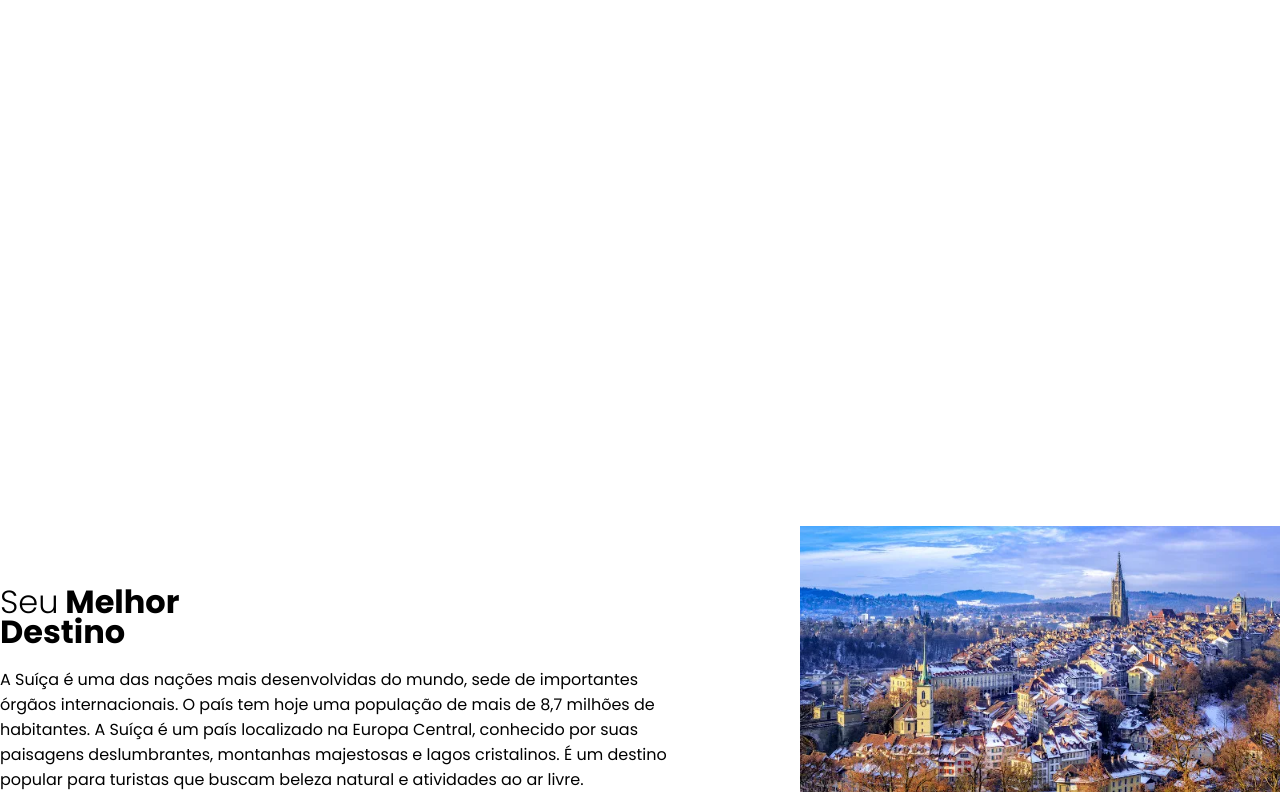
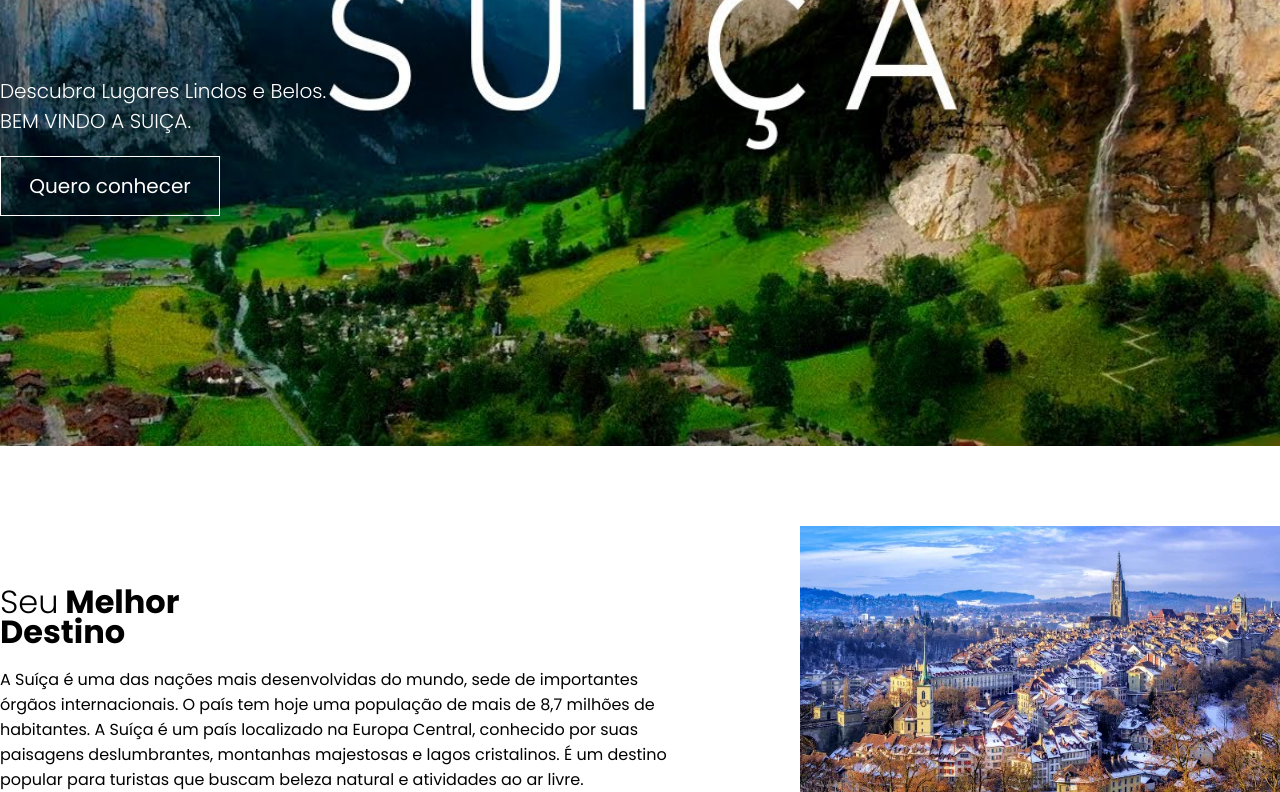
Before and after one commit to Andredornellas/esbam, a plain HTML site: page index.html in a window 1280 px wide. Shown: the part 354-1146 px from the top of the page. Drawn offline with nearby package versions, Linux system fonts and the light colour scheme.

Commit message:
Update index.html

```diff
--- a/index.html
+++ b/index.html
@@ -139,7 +139,7 @@ header .btn-contato button:hover,
 /* estilo do site */
 section.estilo-site {
     height: 100vh;
-    background-image: url(..images/maxresdefault.jpg);
+    background-image: url(../esbam/images/maxresdefault.jpg);
     background-repeat: no-repeat;
     background-size: cover;
     background-position: center;
```
